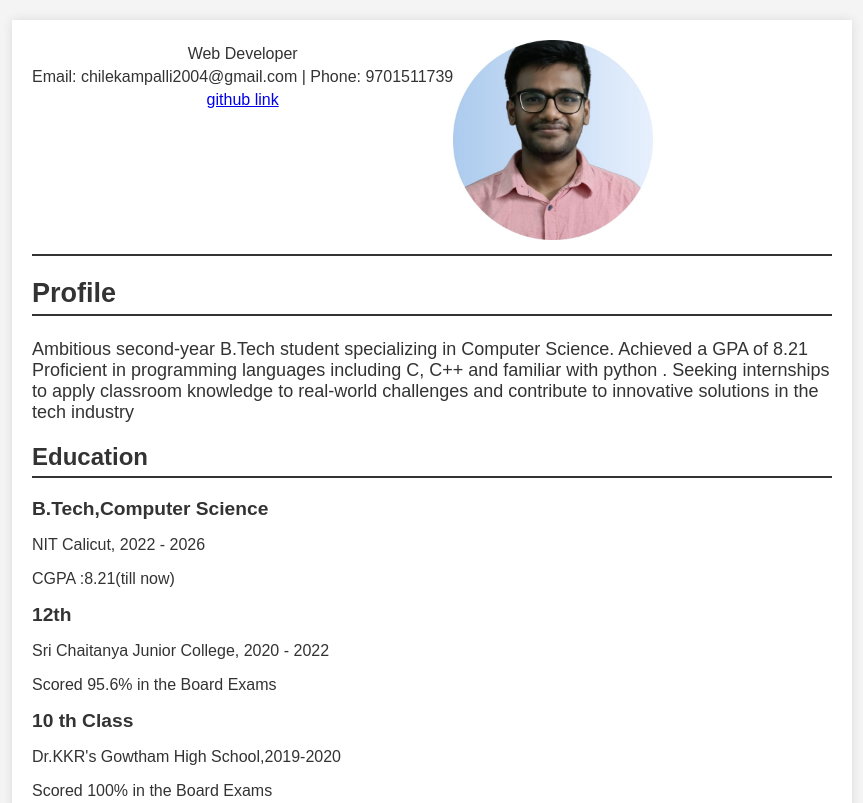
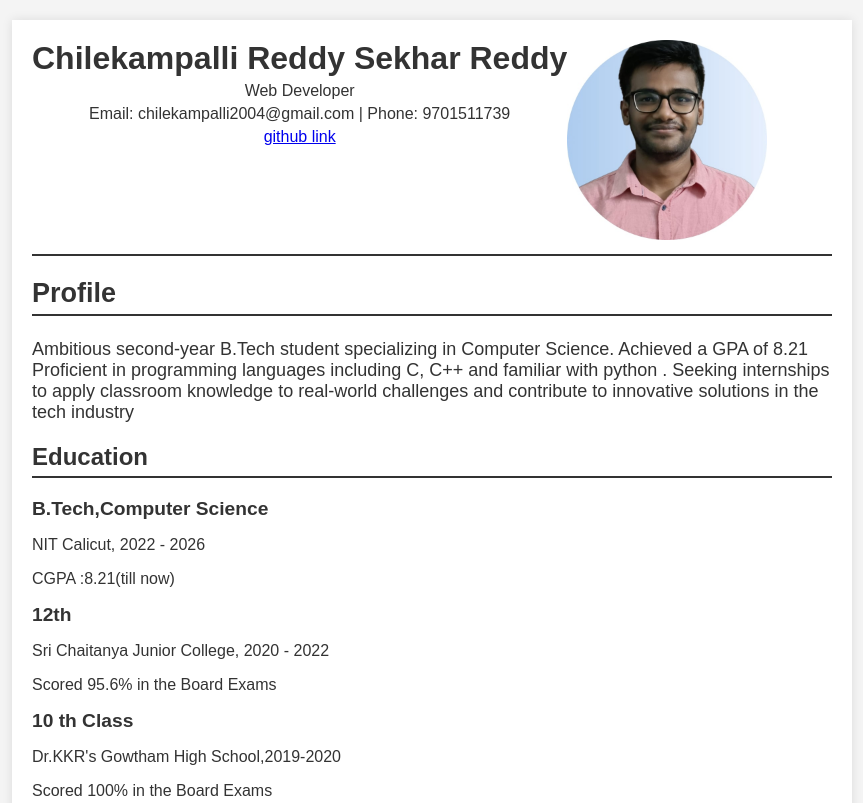
Before and after one commit to Reddy16293/My_Resume, a plain HTML site: page index.html in a window 1280 px wide. Shown: the top 803 px of the page, without its empty margins (208-1071 px from the left). Drawn offline with Linux system fonts and the light colour scheme.

Commit message:
Update index.html

```diff
--- a/index.html
+++ b/index.html
@@ -10,7 +10,7 @@
     <div class="resume">
         <header class="heading1">
             <div>
-
+                <h1>Chilekampalli Reddy Sekhar Reddy</h1>
             <p>Web Developer</p>
             <p>Email: chilekampalli2004@gmail.com | Phone: 9701511739</p>
             <p>
```
